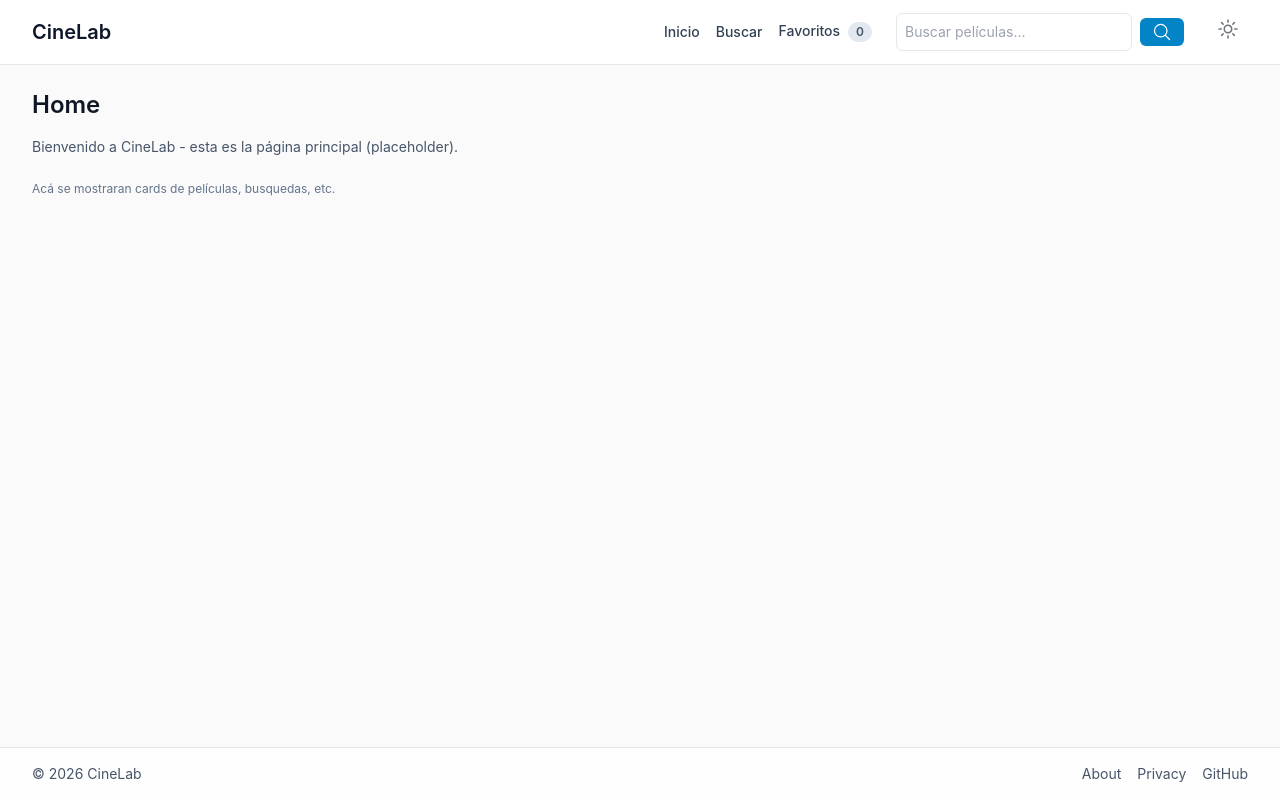
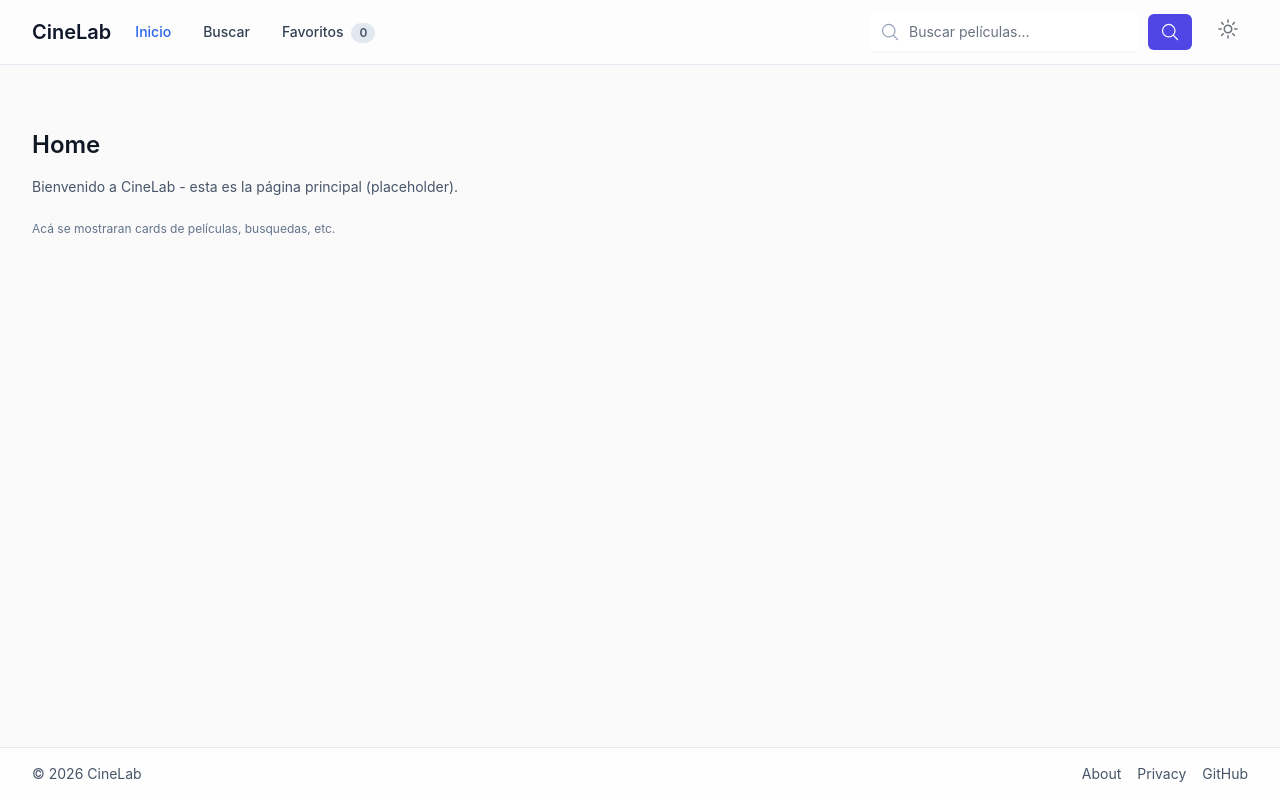
Before and after one commit to ezefernandezyf/cinelab-react, a React (Vite) app: page /home in a window 1280 px wide. Built offline with nearby package versions, Linux system fonts and the light colour scheme; no server answers.

Commit message:
feat: enhance Header and HeaderSearch components with improved styling and accessibility, add cinematic action colors to Tailwind config

```diff
--- a/src/components/Header/Header.tsx
+++ b/src/components/Header/Header.tsx
@@ -12,41 +12,47 @@ export default function Header(): React.JSX.Element {
   const favCount = favCtx.favorites?.length ?? 0;
 
   return (
-    <header className="bg-white/90 dark:bg-slate-900/90 backdrop-blur-sm border-b">
+    <header className="sticky top-0 z-40 bg-white/60 dark:bg-slate-900/60 backdrop-blur-sm border-b border-slate-200 dark:border-slate-800">
       <div className="max-w-7xl mx-auto px-4 sm:px-6 lg:px-8">
         <div className="flex items-center justify-between h-16">
-          <div className="flex items-center">
+          <div className="flex items-center gap-4">
             <Link
               to="/"
               aria-label="CineLab — inicio"
-              className="text-xl font-semibold text-slate-900 dark:text-sky-200 focus:outline-none focus:ring-2 focus:ring-sky-500 rounded"
+              className="text-xl font-display font-semibold text-slate-900 dark:text-sky-200 focus:outline-none focus:ring-2 focus:ring-sky-500 rounded"
             >
               CineLab
             </Link>
-          </div>
-
-          <div className="hidden md:flex md:items-center md:space-x-6">
+            {/* Desktop nav */}
             <nav
               aria-label="Main navigation"
-              className="flex items-center space-x-4 text-sm font-medium text-slate-700 dark:text-slate-200 "
+              className="hidden md:flex items-center space-x-4 text-sm font-medium text-slate-700 dark:text-slate-200"
             >
               <NavLink
                 to="/home"
-                className="focus:outline-none focus:ring-2 focus:ring-sky-500 rounded hover:text-sky-600"
+                className={({ isActive }) =>
+                  `px-2 py-1 rounded focus:outline-none focus:ring-2 focus:ring-sky-500 hover:text-sky-600 ${isActive ? 'text-cinematic-action' : ''}`
+                }
                 aria-label="home"
               >
                 Inicio
               </NavLink>
+
               <NavLink
                 to="/search"
-                className=" focus:outline-none focus:ring-2 focus:ring-sky-500 rounded hover:text-sky-600"
+                className={({ isActive }) =>
+                  `px-2 py-1 rounded focus:outline-none focus:ring-2 focus:ring-sky-500 hover:text-sky-600 ${isActive ? 'text-cinematic-action' : ''}`
+                }
                 aria-label="search"
               >
                 Buscar
               </NavLink>
+
               <NavLink
                 to="/favorites"
-                className=" focus:outline-none focus:ring-2 focus:ring-sky-500 rounded hover:text-sky-600"
+                className={({ isActive }) =>
+                  `px-2 py-1 rounded focus:outline-none focus:ring-2 focus:ring-sky-500 hover:text-sky-600 ${isActive ? 'text-cinematic-action' : ''}`
+                }
                 aria-label="favorites"
               >
                 Favoritos
@@ -62,11 +68,14 @@ export default function Header(): React.JSX.Element {
                 </span>
               </NavLink>
             </nav>
+          </div>
 
-            <HeaderSearch className="ml-4 flex items-center" />
+          <div className="hidden md:flex md:items-center md:space-x-4">
+            <HeaderSearch className="ml-4" />
             <ThemeToggle />
           </div>
 
+          {/* Mobile hamburger */}
           <div className="md:hidden flex items-center">
             <button
               aria-controls="mobile-menu"
@@ -85,19 +94,46 @@ export default function Header(): React.JSX.Element {
         </div>
       </div>
 
+      {/* Mobile menu */}
       <div id="mobile-menu" className={`md:hidden ${open ? 'block' : 'hidden'} border-t`}>
-        <div className="px-4 pt-2 pb-4 space-y-2 text-base font-medium text-slate-700 dark:text-slate-200 hover:bg-slate-100 dark:hover:bg-slate-800">
-          <NavLink to="/home" className="block px-3 py-2 rounded ">
+        <div className="px-4 pt-2 pb-4 space-y-2 text-base font-medium text-slate-700 dark:text-slate-200">
+          <NavLink
+            to="/home"
+            className={({ isActive }) =>
+              `block px-3 py-2 rounded focus:outline-none focus:ring-2 focus:ring-sky-500" ${isActive ? 'text-cinematic-action' : ''} `
+            }
+          >
             Inicio
           </NavLink>
-          <NavLink to="/search" className="block px-3 py-2 rounded ">
+
+          <NavLink
+            to="/search"
+            className={({ isActive }) =>
+              `block px-3 py-2 rounded focus:outline-none focus:ring-2 focus:ring-sky-500" ${isActive ? 'text-cinematic-action' : ''} `
+            }
+          >
             Buscar
           </NavLink>
-          <NavLink to="/favorites" className="block px-3 py-2 rounded ">
+
+          <NavLink
+            to="/favorites"
+            className={({ isActive }) =>
+              `block px-3 py-2 rounded focus:outline-none focus:ring-2 focus:ring-sky-500" ${isActive ? 'text-cinematic-action' : ''} `
+            }
+          >
             Favoritos
           </NavLink>
 
-          <HeaderSearch inputId="mobile-search" className="mt-2 w-full" fullWidth />
+          <div className="mt-2">
+            <HeaderSearch inputId="mobile-search" className="w-full" fullWidth />
+          </div>
+
+          <div className="pt-2 border-t border-slate-200 dark:border-slate-800">
+            <div className="flex items-center justify-between px-3 py-2">
+              <ThemeToggle />
+              <span className="text-sm text-slate-500 dark:text-slate-400">Modo</span>
+            </div>
+          </div>
         </div>
       </div>
     </header>
--- a/src/components/HeaderSearch/HeaderSearch.tsx
+++ b/src/components/HeaderSearch/HeaderSearch.tsx
@@ -33,13 +33,18 @@ export default function HeaderSearch({
   };
 
   const inputFlexClasses = fullWidth ? 'flex-1 min-w-0' : 'w-auto';
-
   const computedInputClasses = [
-    'px-2',
-    'py-2',
-    'border',
+    'pl-10 pr-3 py-2',
     'rounded-md',
     'text-sm',
+    'outline-none',
+    'shadow-sm',
+    'border',
+    'border-transparent',
+    'focus:ring-2 focus:ring-indigo-400',
+    'bg-[var(--surface)]',
+    'text-[var(--text)]',
+    'placeholder:text-[var(--muted)]',
     inputFlexClasses,
     inputClassName,
   ]
@@ -47,11 +52,21 @@ export default function HeaderSearch({
     .join(' ');
 
   return (
-    <form role="search" aria-label={ariaLabel} onSubmit={handleSubmit} className={className}>
+    <form
+      role="search"
+      aria-label={ariaLabel}
+      onSubmit={handleSubmit}
+      className={`flex items-center ${className}`}
+    >
       <label htmlFor={inputId ?? 'header-search-input'} className="sr-only">
         {ariaLabel}
       </label>
-      <div className="flex items-center w-full">
+
+      <div className={`relative ${fullWidth ? 'flex-1' : ''}`}>
+        <span className="absolute left-3 top-1/2 -translate-y-1/2 text-slate-400 pointer-events-none">
+          <MagnifyingGlassIcon className="w-5 h-5" aria-hidden />
+        </span>
+
         <input
           id={inputId ?? 'header-search-input'}
           name="q"
@@ -62,14 +77,15 @@ export default function HeaderSearch({
           className={computedInputClasses}
           aria-label={ariaLabel}
         />
-        <button
-          type="submit"
-          aria-label="Buscar"
-          className="ml-2 px-3 py-1 bg-sky-600 text-white rounded-md text-sm flex-shrink-0"
-        >
-          <MagnifyingGlassIcon className="h-5 w-5" aria-hidden="true" />
-        </button>
       </div>
+
+      <button
+        type="submit"
+        aria-label="Buscar"
+        className="ml-2 px-3 py-2 bg-indigo-600 text-white rounded-md text-sm flex-shrink-0 hover:bg-indigo-700 focus:outline-none focus:ring-2 focus:ring-indigo-400 transition"
+      >
+        <MagnifyingGlassIcon className="h-5 w-5" aria-hidden="true" />
+      </button>
     </form>
   );
 }
--- a/src/components/Layout/Layout.tsx
+++ b/src/components/Layout/Layout.tsx
@@ -3,14 +3,17 @@ import Header from '../Header/Header';
 import Footer from '../Footer/Footer';
 import SkipLink from '../SkipLink/SkipLink';
 
-export const Layout = () => {
+export const Layout = (): React.JSX.Element => {
   return (
-    <div className="min-h-screen flex flex-col">
+    <div className="min-h-screen flex flex-col bg-[var(--bg)] text-[var(--text)]">
       <SkipLink />
 
       <Header />
 
-      <main id="main-content" className="flex-1 max-w-7xl mx-auto px-4 sm:px-6 lg:px-8 py-6 w-full">
+      <main
+        id="main-content"
+        className="flex-1 max-w-7xl mx-auto px-4 sm:px-6 lg:px-8 py-6 w-full pt-20 md:pt-16"
+      >
         <Outlet />
       </main>
 
@@ -18,3 +21,5 @@ export const Layout = () => {
     </div>
   );
 };
+
+export default Layout;
--- a/src/components/SearchBar/SearchBar.tsx
+++ b/src/components/SearchBar/SearchBar.tsx
@@ -54,7 +54,7 @@ export const SearchBar = ({ defaultValue = '', onSearch }: Props) => {
         <button
           type="submit"
           disabled={isSubmitting}
-          className={`inline-flex items-center gap-2 px-3 py-2 rounded-md bg-indigo-600 text-white text-sm font-medium hover:bg-indigo-700 transition disabled:opacity-60 disabled:cursor-not-allowed focus:outline-none focus:ring-2 focus:ring-indigo-400`}
+          className={`inline-flex items-center gap-2 px-3 py-2 rounded-md bg-cinematic-action text-white text-sm font-medium hover:bg-indigo-700 transition disabled:opacity-60 disabled:cursor-not-allowed focus:outline-none focus:ring-2 focus:ring-indigo-400`}
         >
           Buscar
         </button>
--- a/tailwind.config.js
+++ b/tailwind.config.js
@@ -2,6 +2,14 @@
 export default {
   darkMode: 'class',
   content: ['./index.html', './src/**/*.{js,ts,jsx,tsx}'],
+  safelist: [
+    'text-cinematic-action',
+    'text-cinematic-action-600',
+    'bg-cinematic-action',
+    'bg-cinematic-action-600',
+    'hover:bg-cinematic-action-600',
+    'focus:ring-cinematic-action-600',
+  ],
   theme: {
     extend: {
       colors: {
@@ -17,6 +25,10 @@ export default {
           accent: {
             DEFAULT: '#FF5A5F',
             600: '#e84b50',
+          },
+          action: {
+            DEFAULT: '#2563eb',
+            600: '#1d4ed8',
           },
         },
       },
```
